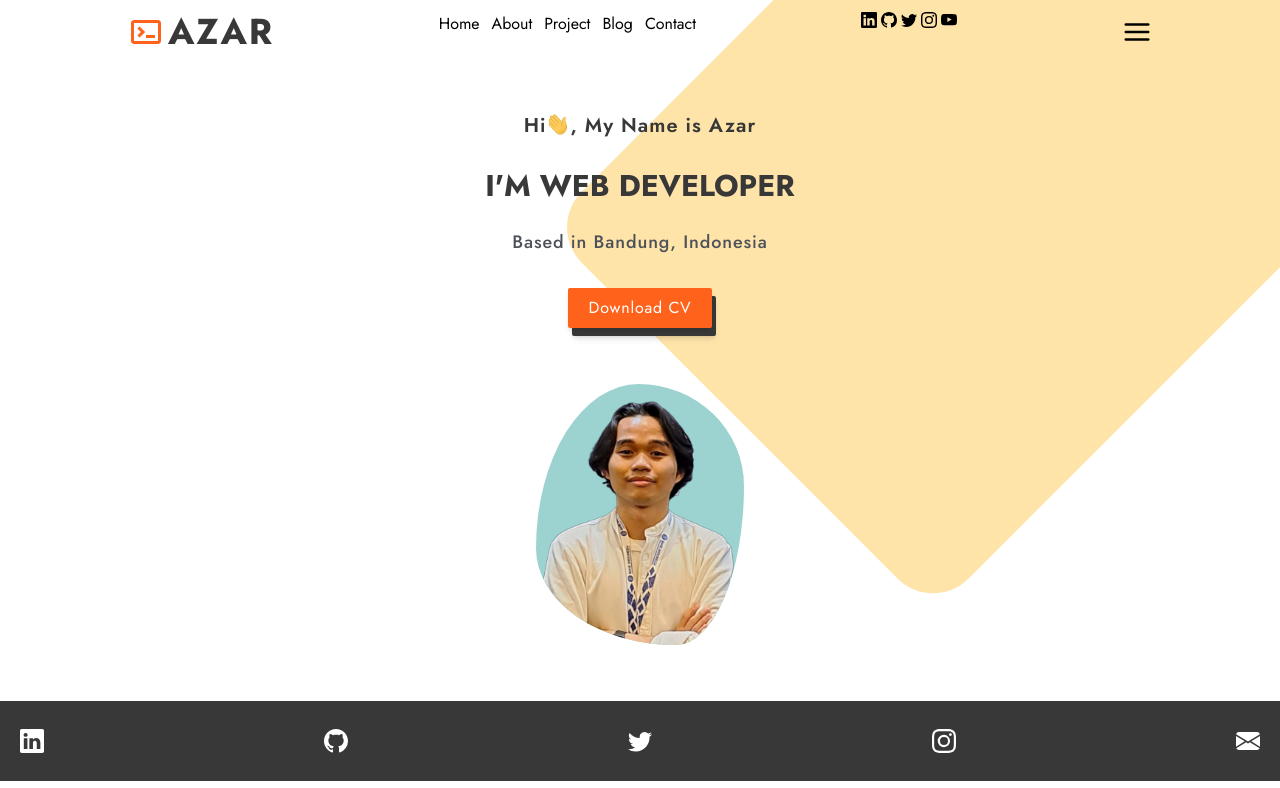
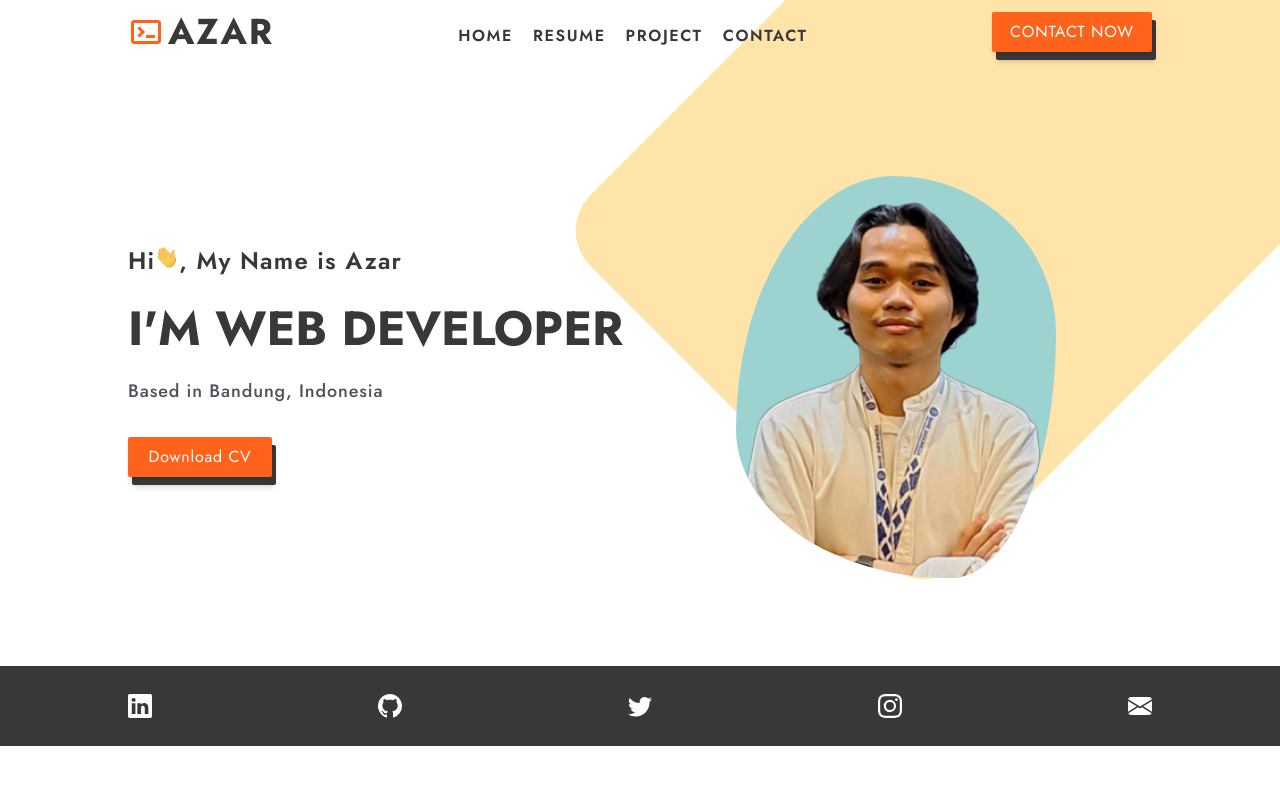
Before and after one commit to azarnuzy/Personal-Website, a React (Vite) app: page / in a window 1280 px wide. Shown: the top 788 px of the page. Built offline with nearby package versions, Linux system fonts and the light colour scheme.

Commit message:
responsive heading

```diff
--- a/src/components/Heading/Heading.tsx
+++ b/src/components/Heading/Heading.tsx
@@ -10,46 +10,58 @@ import handShake from '../../assets/Hand.gif';
 import hero from '../../assets/hero2.png';
 const Heading = () => {
   return (
-    <div className="hero-background relative overflow-hidden">
-      <div className="flex flex-col items-center mt-28">
-        <div className="tracking-wider text-dark-gray font-semibold text-xl flex">
-          Hi <img src={handShake} alt="Hand.gif" className="w-6 h-6" />, My Name
-          is Azar
+    <div className="hero-background relative overflow-hidden ">
+      <div className="flex flex-col md:flex-row md:justify-start max-w-5xl w-full md:mx-auto items-center mt-28">
+        <div className="flex flex-col md:items-start md:-mt-10 items-center w-full">
+          <div className="tracking-wider text-dark-gray font-semibold text-xl md:text-2xl flex">
+            Hi <img src={handShake} alt="Hand.gif" className="w-6 h-6" />, My
+            Name is Azar
           </div>
-        <div className="text-3xl font-bold text-dark-gray mt-7 mx-3">
+          <div className="text-3xl md:text-5xl font-bold text-dark-gray mt-7">
             I'M WEB DEVELOPER
           </div>
           <div className="text-lg font-medium mt-6 text-dark-gray-2 tracking-wider">
             Based in Bandung, Indonesia
           </div>
-        <div className="relative w-full flex justify-center mt-8">
-          <button className="absolute z-10 w-36 h-10 flex justify-center py-2 bg-orange-red text-white rounded-sm tracking-wider shadow-md">
+          <div className="relative w-full flex justify-center md:justify-start  mt-8">
+            <button
+              className="absolute z-10 w-36 h-10 flex justify-center py-2 bg-orange-red text-white rounded-sm tracking-wider shadow-md"
+              onClick={() => {
+                // let file = new File()
+              }}
+            >
               Download CV
             </button>
             <button className="absolute z-0 top-2 translate-x-1 w-36 h-10 flex justify-center py-2 bg-dark-gray text-white rounded-sm tracking-wider shadow-md"></button>
           </div>
-        <div className="mt-24 hero-banner bg-soft-blue">
-          <img src={hero} className="w-52" alt="hero-img" />
         </div>
-        <div className="mt-14 w-full bg-dark-gray h-20 px-5">
-          <ul className="flex gap-3 w-full h-20 items-center text-white justify-between text-2xl">
-            <li>
+        <div className="flex flex-col  w-full items-center">
+          <div className="mt-24 md:mt-16 md:mb-8 hero-banner bg-soft-blue">
+            <img src={hero} className="w-52 md:w-80" alt="hero-img" />
+          </div>
+        </div>
+      </div>
+      <div className="mt-14 w-full flex justify-center bg-dark-gray h-20 px-5">
+        <ul className="flex gap-3 w-full h-20 items-center text-white justify-between text-2xl max-w-5xl ">
+          <a
+            href="https://www.linkedin.com/in/muhammadazarnuzy/"
+            target={'_blank'}
+          >
             <BsLinkedin />
-            </li>
-            <li>
+          </a>
+          <a href="https://github.com/azarnuzy" target={'_blank'}>
             <BsGithub />
-            </li>
-            <li>
+          </a>
+          <a href="https://twitter.com/azar_nuzy" target={'_blank'}>
             <BsTwitter />
-            </li>
-            <li>
+          </a>
+          <a href="https://www.instagram.com/azar_nuzy/" target={'_blank'}>
             <BsInstagram />
-            </li>
-            <li>
+          </a>
+          <a href="mailto: azarnuzy@gmail.com" target={'_blank'}>
             <BsEnvelopeFill />
-            </li>
+          </a>
         </ul>
-        </div>
       </div>
     </div>
   );
--- a/src/components/Navbar/Navbar.tsx
+++ b/src/components/Navbar/Navbar.tsx
@@ -102,31 +102,22 @@ const Navbar = () => {
             </ul>
           </div>
         </div>
-        <ul className="md:flex gap-3 list-none hidden">
-          <li>Home</li>
-          <li>About</li>
-          <li>Project</li>
-          <li>Blog</li>
-          <li>Contact</li>
+        <ul className="md:flex gap-5 md:relative md:items-center list-none hidden tracking-widest text-dark-gray font-semibold mt-2">
+          <Link to={'/'}>HOME</Link>
+          <Link to={'/resume'}>RESUME</Link>
+          <Link to={'/portofolio'}>PROJECT</Link>
+          <Link to={'/contact'}>CONTACT</Link>
         </ul>
-        <ul className="hidden md:flex gap-1 list-none">
-          <li>
-            <BsLinkedin />
-          </li>
-          <li>
-            <BsGithub />
-          </li>
-          <li>
-            <BsTwitter />
-          </li>
-          <li>
-            <BsInstagram />
-          </li>
-          <li>
-            <BsYoutube />
-          </li>
-        </ul>
-        <div className="flex items-center text-3xl relative z-10">
+        <Link
+          to={'/contact'}
+          className="hidden md:relative md:left-0 md:w-40 md:flex justify-center"
+        >
+          <button className="absolute z-10 w-40 h-10 flex justify-center py-2 bg-orange-red text-white rounded-sm tracking-wider shadow-md">
+            CONTACT NOW
+          </button>
+          <button className="absolute z-0 top-2 translate-x-1 w-40 h-10 flex justify-center py-2 bg-dark-gray text-white rounded-sm tracking-wider shadow-md"></button>
+        </Link>
+        <div className="flex items-center text-3xl relative z-10 md:hidden">
           <FiMenu
             onClick={() => {
               setIsActive((isActive) => !isActive);
```
Lines whose indentation alone changed are shown as unchanged.
